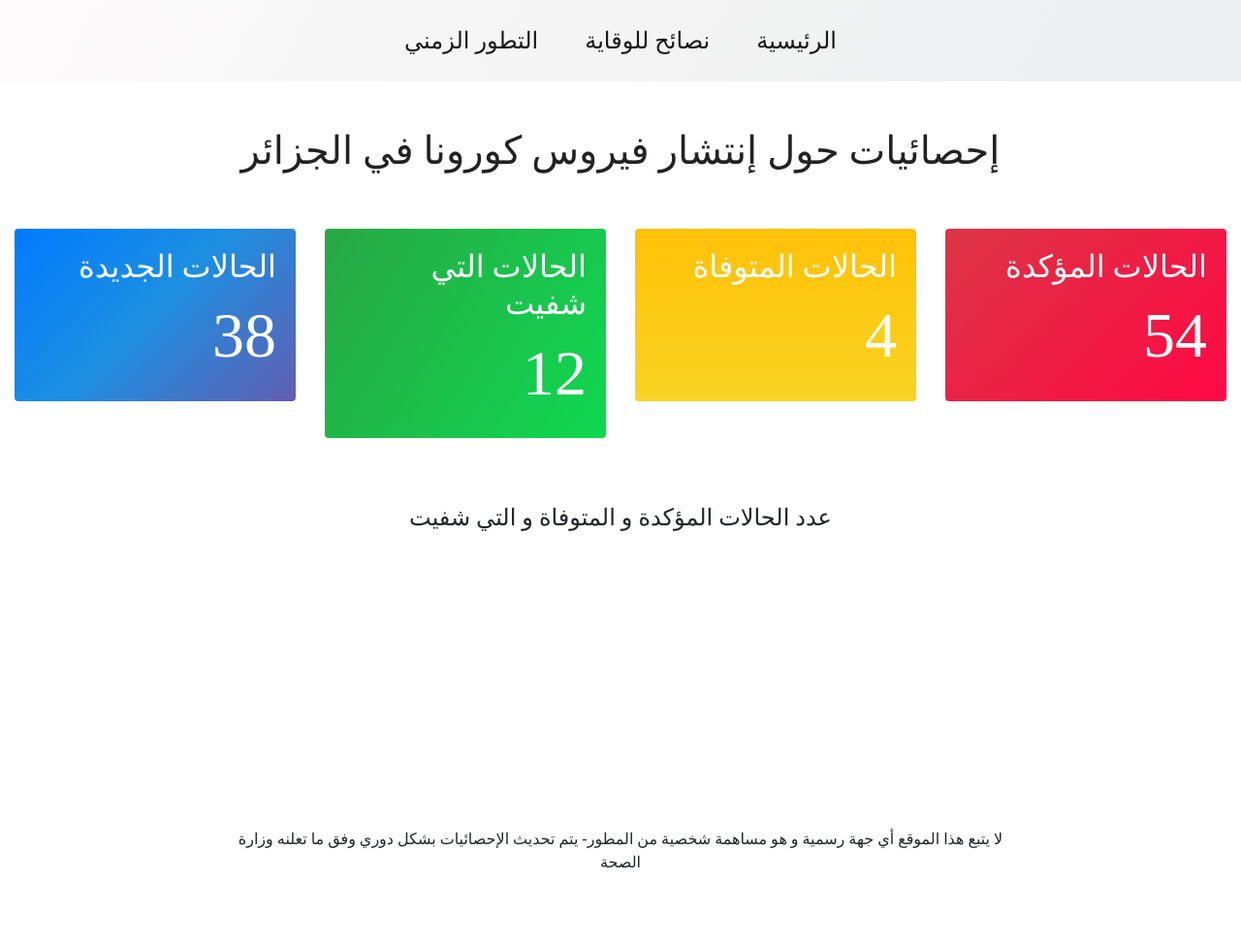
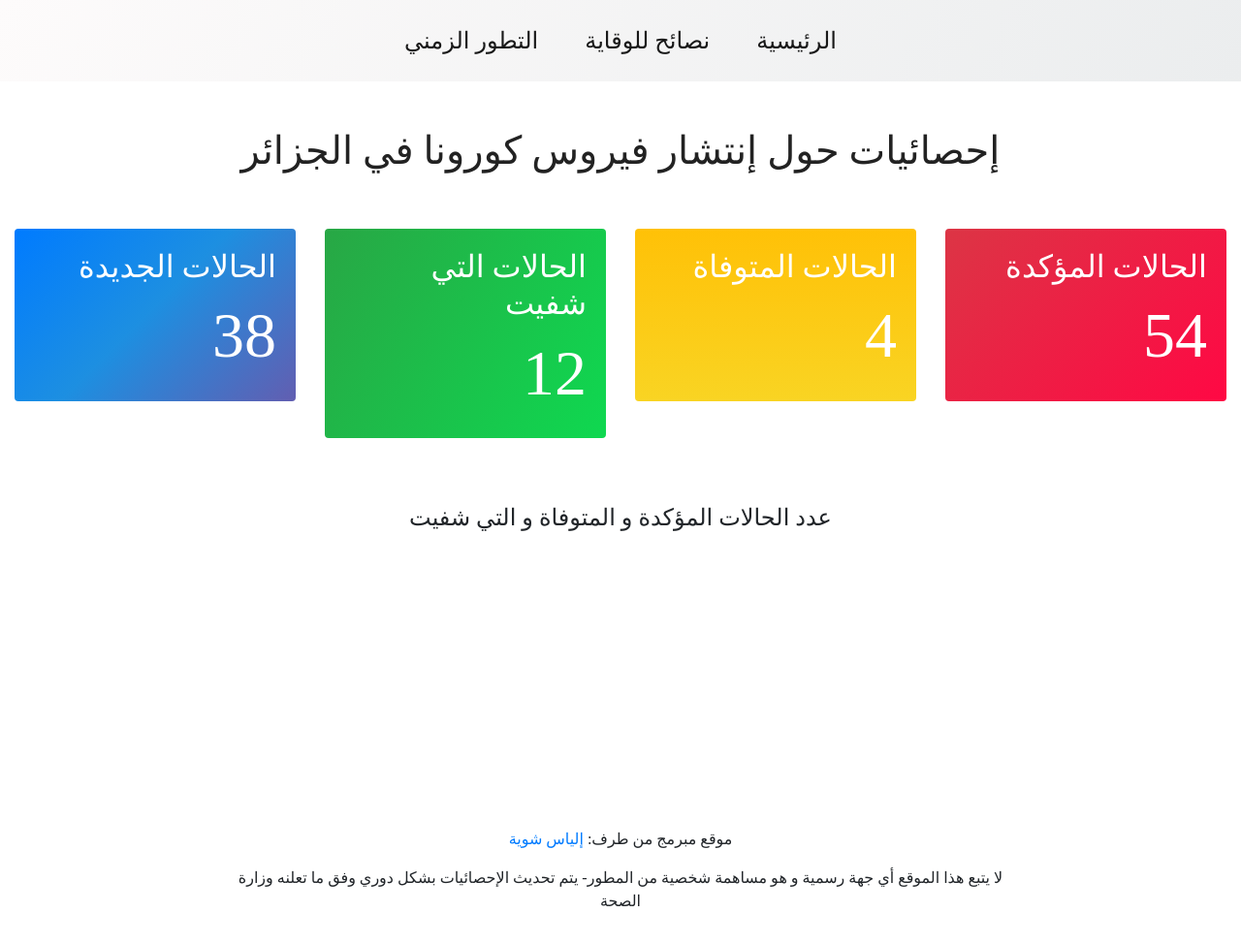
Before and after one commit to celyes/corona-src, a website: page index.html in a window 1280 px wide. Shown: the whole page at 97% size. Drawn offline with nearby package versions, Linux system fonts and the light colour scheme; no server answers; a web font is replaced by a local one.

Commit message:
add credentials

```diff
--- a/index.html
+++ b/index.html
@@ -89,6 +89,7 @@
       <br><br>
       <div class="row">
         <div class="col-xs-12 col-sm-8 offset-sm-2 text-center pt-5">
+          <p>موقع مبرمج من طرف: <a href="https://celyes.github.io">إلياس شوية</a></p>
           <p>ﻻ يتبع هذا الموقع أي جهة رسمية و هو مساهمة شخصية من المطور- يتم تحديث الإحصائيات بشكل دوري وفق ما تعلنه وزارة الصحة</p>
         </div>
       </div>
```
